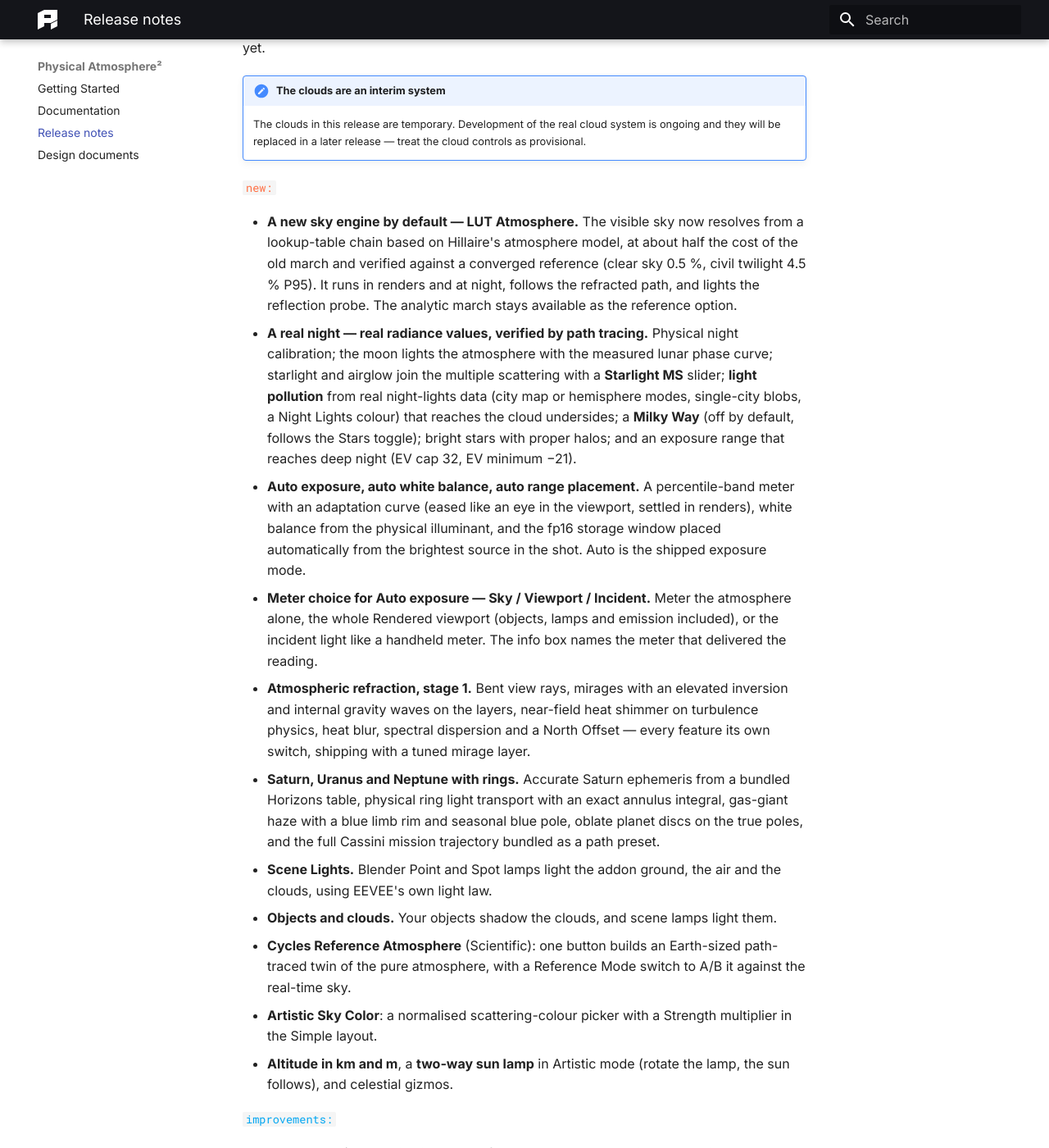
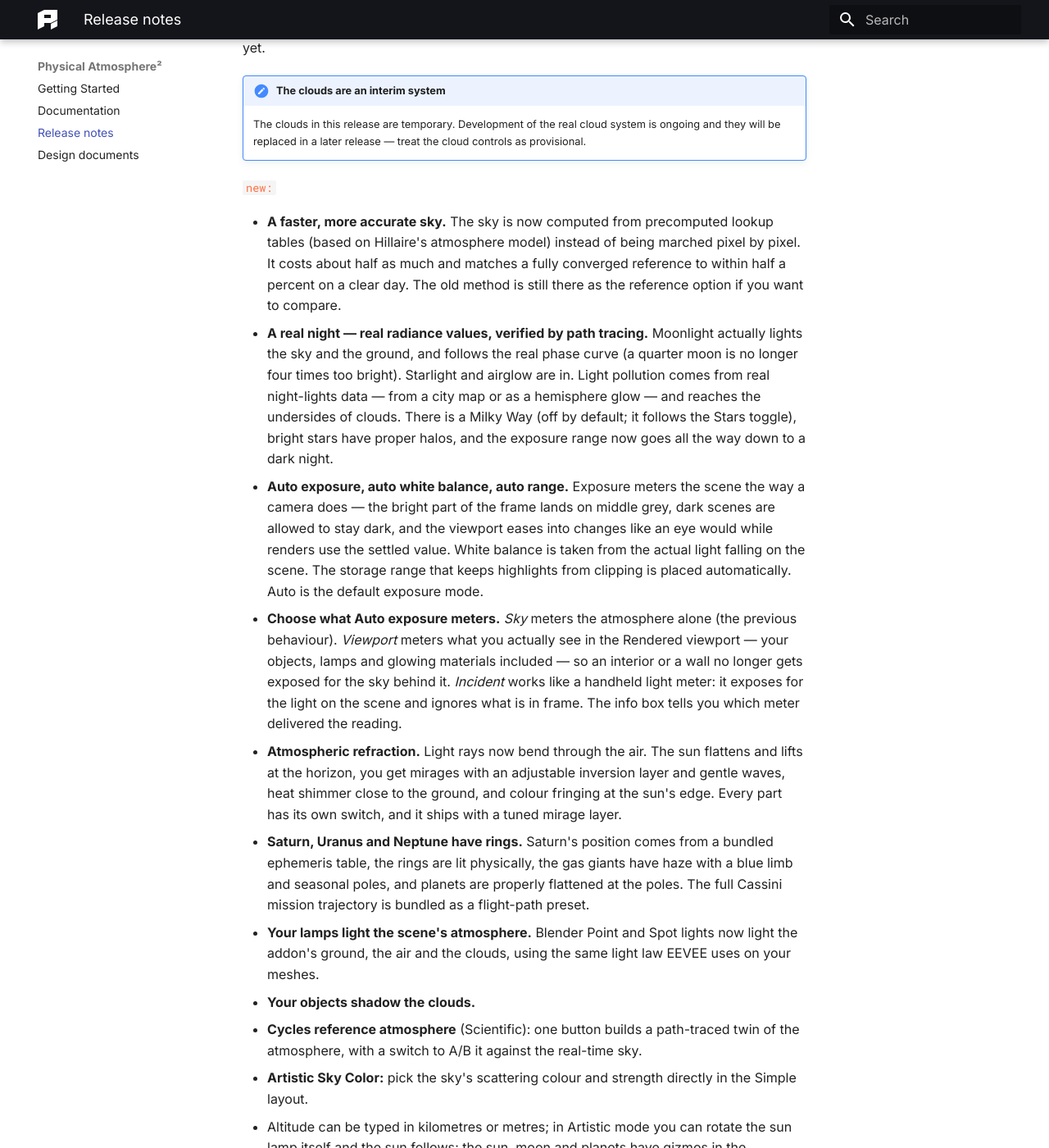
Before and after one commit to PhysicalAddons/web-pa, an MkDocs documentation site: the page built from docs/release-notes.md, in a window 1280 px wide and 1400 px high, scrolled down 369 px. Shown: the whole window at 82% size. Built offline with MkDocs 1.6.1 and Material for MkDocs 9.7.7, drawn with Linux system fonts in a browser that asks for light colours; some of the changed text lies outside the part shown.

Commit message:
Release notes: 3.0.7-beta rewritten in plain language
Co-Authored-By: Claude Fable 5.1 <noreply@anthropic.com>

```diff
--- a/docs/release-notes.md
+++ b/docs/release-notes.md
@@ -7,42 +7,42 @@ The 3.0 series: a new sky engine, vastly improved stability and performance, aut
 
 `new:`{: .label-new }
 
-- **A new sky engine by default — LUT Atmosphere.** The visible sky now resolves from a lookup-table chain based on Hillaire's atmosphere model, at about half the cost of the old march and verified against a converged reference (clear sky 0.5 %, civil twilight 4.5 % P95). It runs in renders and at night, follows the refracted path, and lights the reflection probe. The analytic march stays available as the reference option.
-- **A real night — real radiance values, verified by path tracing.** Physical night calibration; the moon lights the atmosphere with the measured lunar phase curve; starlight and airglow join the multiple scattering with a **Starlight MS** slider; **light pollution** from real night-lights data (city map or hemisphere modes, single-city blobs, a Night Lights colour) that reaches the cloud undersides; a **Milky Way** (off by default, follows the Stars toggle); bright stars with proper halos; and an exposure range that reaches deep night (EV cap 32, EV minimum −21).
-- **Auto exposure, auto white balance, auto range placement.** A percentile-band meter with an adaptation curve (eased like an eye in the viewport, settled in renders), white balance from the physical illuminant, and the fp16 storage window placed automatically from the brightest source in the shot. Auto is the shipped exposure mode.
-- **Meter choice for Auto exposure — Sky / Viewport / Incident.** Meter the atmosphere alone, the whole Rendered viewport (objects, lamps and emission included), or the incident light like a handheld meter. The info box names the meter that delivered the reading.
-- **Atmospheric refraction, stage 1.** Bent view rays, mirages with an elevated inversion and internal gravity waves on the layers, near-field heat shimmer on turbulence physics, heat blur, spectral dispersion and a North Offset — every feature its own switch, shipping with a tuned mirage layer.
-- **Saturn, Uranus and Neptune with rings.** Accurate Saturn ephemeris from a bundled Horizons table, physical ring light transport with an exact annulus integral, gas-giant haze with a blue limb rim and seasonal blue pole, oblate planet discs on the true poles, and the full Cassini mission trajectory bundled as a path preset.
-- **Scene Lights.** Blender Point and Spot lamps light the addon ground, the air and the clouds, using EEVEE's own light law.
-- **Objects and clouds.** Your objects shadow the clouds, and scene lamps light them.
-- **Cycles Reference Atmosphere** (Scientific): one button builds an Earth-sized path-traced twin of the pure atmosphere, with a Reference Mode switch to A/B it against the real-time sky.
-- **Artistic Sky Color**: a normalised scattering-colour picker with a Strength multiplier in the Simple layout.
-- **Altitude in km and m**, a **two-way sun lamp** in Artistic mode (rotate the lamp, the sun follows), and celestial gizmos.
+- **A faster, more accurate sky.** The sky is now computed from precomputed lookup tables (based on Hillaire's atmosphere model) instead of being marched pixel by pixel. It costs about half as much and matches a fully converged reference to within half a percent on a clear day. The old method is still there as the reference option if you want to compare.
+- **A real night — real radiance values, verified by path tracing.** Moonlight actually lights the sky and the ground, and follows the real phase curve (a quarter moon is no longer four times too bright). Starlight and airglow are in. Light pollution comes from real night-lights data — from a city map or as a hemisphere glow — and reaches the undersides of clouds. There is a Milky Way (off by default; it follows the Stars toggle), bright stars have proper halos, and the exposure range now goes all the way down to a dark night.
+- **Auto exposure, auto white balance, auto range.** Exposure meters the scene the way a camera does — the bright part of the frame lands on middle grey, dark scenes are allowed to stay dark, and the viewport eases into changes like an eye would while renders use the settled value. White balance is taken from the actual light falling on the scene. The storage range that keeps highlights from clipping is placed automatically. Auto is the default exposure mode.
+- **Choose what Auto exposure meters.** *Sky* meters the atmosphere alone (the previous behaviour). *Viewport* meters what you actually see in the Rendered viewport — your objects, lamps and glowing materials included — so an interior or a wall no longer gets exposed for the sky behind it. *Incident* works like a handheld light meter: it exposes for the light on the scene and ignores what is in frame. The info box tells you which meter delivered the reading.
+- **Atmospheric refraction.** Light rays now bend through the air. The sun flattens and lifts at the horizon, you get mirages with an adjustable inversion layer and gentle waves, heat shimmer close to the ground, and colour fringing at the sun's edge. Every part has its own switch, and it ships with a tuned mirage layer.
+- **Saturn, Uranus and Neptune have rings.** Saturn's position comes from a bundled ephemeris table, the rings are lit physically, the gas giants have haze with a blue limb and seasonal poles, and planets are properly flattened at the poles. The full Cassini mission trajectory is bundled as a flight-path preset.
+- **Your lamps light the scene's atmosphere.** Blender Point and Spot lights now light the addon's ground, the air and the clouds, using the same light law EEVEE uses on your meshes.
+- **Your objects shadow the clouds.**
+- **Cycles reference atmosphere** (Scientific): one button builds a path-traced twin of the atmosphere, with a switch to A/B it against the real-time sky.
+- **Artistic Sky Color:** pick the sky's scattering colour and strength directly in the Simple layout.
+- Altitude can be typed in kilometres or metres; in Artistic mode you can rotate the sun lamp itself and the sun follows; the sun, moon and planets have gizmos in the viewport.
 
 `improvements:`{: .label-improvements }
 
-- **Clouds rebuilt** on a pipeline ported from KSA: a baked density model with a per-layer weather chart and a Worley mip atlas (about 5× faster cloud passes), 3×3 interleaved sampling with motion vectors, a quality ladder that drives the march, clouds composited at full resolution whatever the Atmosphere Resolution, and a shadow volume anchored to a fixed 1 km cell that no longer flickers under camera motion.
-- **1:1 window sky.** The sky rectangle is sized to the exact on-screen pixels (the camera frame in camera view) and renders serve full-frame pixels; **Atmosphere Resolution** now only scales the air texture.
-- **Principled ground.** One GGX lobe unifies specular, sky reflection and roughness on land and water; exact sun and moon disc speculars; reflections carry multiple scattering and ozone. Ground off is bottomless by default.
-- **Range Placement is brightness-neutral** — the slider only places the fp16 storage window, the display exposure compensates — and the scene's own lamps now follow it through their Exposure field, so they no longer drift when it moves.
-- **Objects cut into the sky** with a hybrid silhouette + haze composite that puts depth-correct aerial perspective on geometry; the compositor is AOV-only and lighter.
-- **Cycles** gets a two-tier sky publish (a tiny draft, then a 1:1 settled image), follows dragging promptly and no longer waits half a minute for the sky.
-- **Interface: Simple and Scientific.** The Advanced tier is gone — Simple carries the everyday controls, Scientific everything (a saved Advanced preference falls back to Simple; pick Scientific once). Moon and Ground sections and the refraction toggle join the Simple layout; the three cloud decks get their own groups; the EV100 readout speaks photography; Post Processing carries its mode in the header.
-- **Removing PA2 restores everything it changed** — the previous world, exposure, white balance, view transform and render lock — and resources are shared correctly across several enabled scenes.
+- **Clouds are faster and sharper.** The cloud pipeline was rebuilt (ported from KSA): cloud passes are about five times faster, clouds are composited at full resolution regardless of the Atmosphere Resolution setting, and cloud shadows no longer flicker when the camera moves. See the note above — this is the interim system.
+- **The sky is pixel-exact.** The sky is rendered at exactly the size it appears on screen (the camera frame in camera view), and renders get full-resolution pixels. Atmosphere Resolution now only affects the air haze texture.
+- **A better ground.** Land and water share one physically based shading model with proper roughness, and reflections of the sun and moon on water are exact. With the ground turned off the world is bottomless by default.
+- **The Range slider no longer changes your lamps.** Moving the range placement (or Auto Range doing it for you) used to make the scene's own lamps brighter or darker. It doesn't any more.
+- **Objects blend into the atmosphere properly.** Geometry is cut into the sky with a clean silhouette and depth-correct haze, and the compositor setup is lighter.
+- **Cycles updates faster.** The sky arrives as a quick draft first and a full-resolution image once you stop moving; Cycles no longer waits half a minute for it.
+- **Two interface tiers instead of three.** *Simple* has the everyday controls, *Scientific* has everything. If you had *Advanced* selected, you'll land on Simple — pick Scientific once. Moon, Ground and the refraction toggle are now in Simple; the three cloud layers have their own groups; the exposure readout speaks in photographic EV; Post Processing shows its mode in the header.
+- **Removing the atmosphere restores everything it changed** — your previous world, exposure, white balance, view transform and render lock — and several scenes in one file can share the atmosphere without stepping on each other.
 
 `fixed:`{: .label-fixed }
 
-- **Remove Atmosphere no longer crashes Blender**, and the enable-path crash family (draw-callback writes racing the world sync) is root-caused and closed.
-- **macOS:** the cloud noise and the galaxy compile again on Metal, and animation renders no longer leak a GPU stack slot per frame.
-- **The sun gizmo moves the sun** like it used to in Physical Starlight and Atmosphere, and Add → Remove → Add leaves the sun where it was.
-- A rendered sky scrambled on 5.2.0-alpha builds (reversed readback strides); a bright seam on the planet horizon; the white horizon line under a setting sun; a dark line under the horizon at reduced Atmosphere Resolution; the far cloud deck ending in a rectangle from high orbit; twilight decks with stripy gradients; the mirage sun sliced into bands; holes in the ground along a shimmering horizon in renders.
-- No more "Save N modified images" prompt for PA2's datablocks; a docked File or Asset Browser no longer pauses the sky; a quarter moon no longer runs 4× hot; the sun disc's limb darkening and brightness are the measured ones.
+- **Remove Atmosphere no longer crashes Blender**, and the crash that could happen when adding the atmosphere is fixed at the root.
+- **macOS:** the cloud noise and the Milky Way compile again, and animation renders no longer leak GPU memory frame by frame.
+- **The sun gizmo moves the sun** like it used to in Physical Starlight and Atmosphere, and adding, removing and re-adding the atmosphere leaves the sun where it was.
+- A scrambled sky in renders on early 5.2 alpha builds; a bright seam at the planet's horizon; a white line under a setting sun; a dark line under the horizon at reduced Atmosphere Resolution; the far cloud deck ending in a straight edge from high orbit; banding in twilight cloud decks; the mirage sun sliced into bands; holes in the ground along a shimmering horizon in renders.
+- No more "Save modified images" prompt for the addon's own images; a docked File or Asset Browser no longer pauses the sky; the sun disc's brightness and limb darkening now match measurements.
 
 `research:`{: .label-research }
 
-- Lock Interface is required while PA2 is enabled (Blender needs it to render safely); removal restores your setting.
-- Background and animation renders: Blender provides no GPU context to add-ons after the first frame, so the baked sky cannot update per frame in that job. Sun, moon and planet motion still renders.
-- The Viewport meter needs a Rendered-shading 3D view; renders reuse its last reading, and the Sky meter stands in when there is none.
+- Lock Interface is required while the atmosphere is enabled (Blender needs it to render safely). Removing the atmosphere restores your setting.
+- In background and animation renders, Blender gives add-ons no GPU access after the first frame, so the baked sky (atmosphere and clouds) cannot update per frame in that job. The sun, moon and planets still move.
+- The Viewport meter needs a 3D viewport in Rendered shading; renders reuse its last reading, and the Sky meter takes over when there is none.
 
 
 ### 2.8.1 <small>- released 12.08.2026</small>
```
